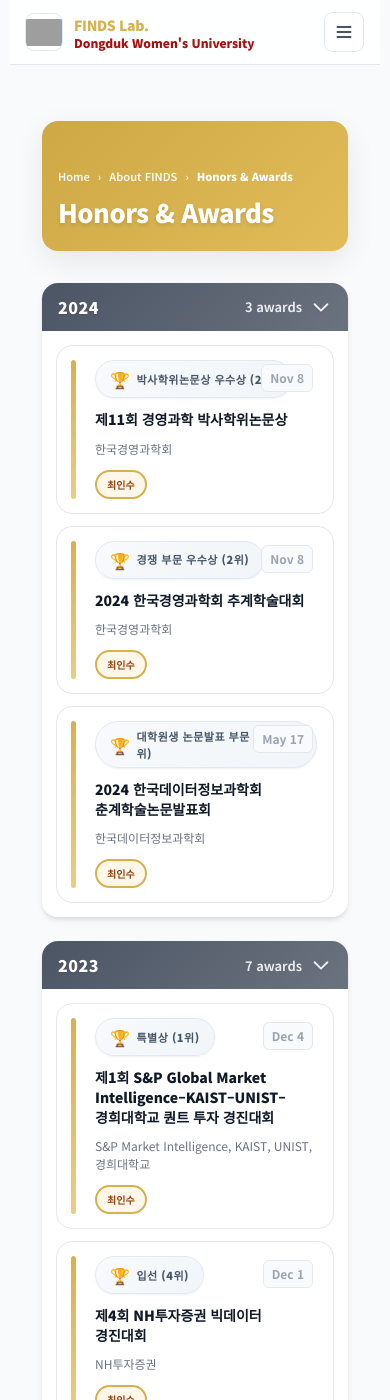
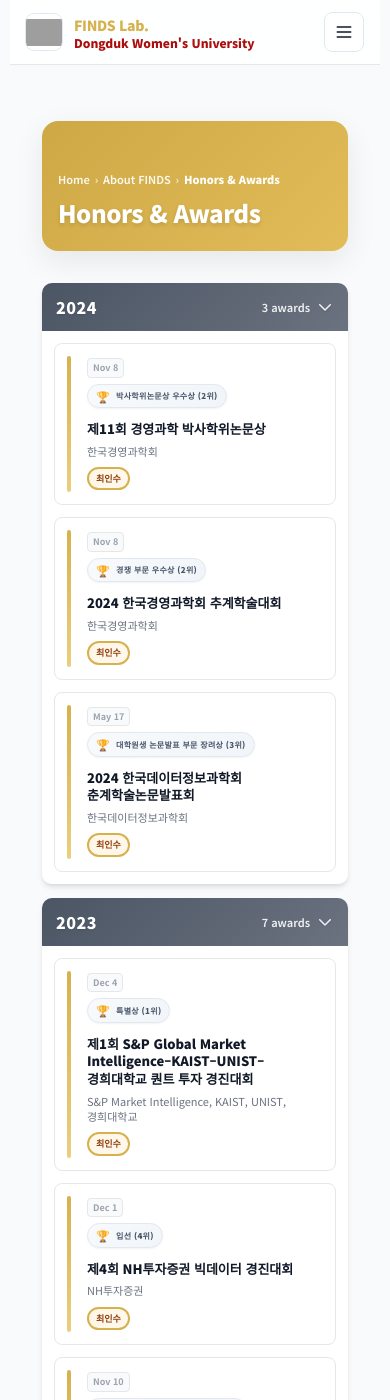
Before and after one commit to FinDS-Lab/site, a Jekyll site: the page built from about-honors.html, in a window 390 px wide and 1400 px high. Built offline with Jekyll 4.4.1, drawn with Linux system fonts in a browser that asks for light colours; nearby versions of some CDN libraries; some of the changed text lies outside the part shown; grey boxes are pictures that could not be loaded.

Commit message:
Update about-honors.html

```diff
--- a/about-honors.html
+++ b/about-honors.html
@@ -88,14 +88,14 @@
     @media (max-width: 768px) {
       .banner-content { padding: 24px 18px; min-height: 160px; }
       .banner-section { min-height: 160px; }
-      .banner-title { font-size: 1.9rem; }
+      .banner-title { font-size: 1.75rem; }
       .breadcrumbs-banner { font-size: 12px; }
     }
     @media (max-width: 480px) {
       .banner-content { padding: 20px 16px; min-height: 130px; }
       .banner-section { min-height: 130px; }
-      .banner-title { font-size: 1.6rem; }
-      .breadcrumbs-banner { font-size: 11px; }
+      .banner-title { font-size: 1.5rem; }
+      .breadcrumbs-banner { font-size: 11px; gap: .3rem; }
     }
   </style>
 
@@ -205,15 +205,17 @@
 :root{
   --honor-red: rgb(172, 14, 14);
   --award-gold: rgb(214, 177, 77);
+  --scholarship-blue: rgb(37, 99, 235);
   --primary-dark: #111827;
   --gradient-gold: linear-gradient(135deg, var(--award-gold), rgb(234, 207, 127));
   --gradient-red: linear-gradient(135deg, var(--honor-red), rgb(200, 40, 40));
+  --gradient-blue: linear-gradient(135deg, var(--scholarship-blue), rgb(59, 130, 246));
 }
 
 /* Year sections */
 .year-section{
-  margin-bottom: 24px;
-  border-radius: 1rem;
+  margin-bottom: 20px;
+  border-radius: 12px;
   overflow: hidden;
   box-shadow: 0 4px 6px -1px rgba(0,0,0,.1), 0 2px 4px -1px rgba(0,0,0,.06);
   transition: all 0.3s ease;
@@ -266,7 +268,7 @@
 }
 
 .year-header.collapsed{
-  border-radius: 1rem;
+  border-radius: 12px;
 }
 
 .year-badge{
@@ -296,17 +298,21 @@
   transform: rotate(-90deg);
 }
 
-/* Awards container */
+/* Awards container - 모바일 max-height 제거 */
 .awards-container{
   background: #fff;
   overflow: hidden;
   transition: all .4s ease;
-  max-height: 2000px;
+  max-height: none;
 }
 
 .awards-container.hidden{
-  max-height: 0;
+  max-height: 0 !important;
   opacity: 0;
+}
+
+.awards-container:not(.hidden){
+  max-height: none !important;
 }
 
 /* Grid layout for awards */
@@ -323,10 +329,10 @@
   }
 }
 
-/* Award card */
+/* Award card - 통일된 스타일 */
 .award-card{
   border: 1px solid #e5e7eb;
-  border-radius: 1rem;
+  border-radius: 12px;
   overflow: hidden;
   background: #fff;
   transition: all .3s ease;
@@ -349,6 +355,10 @@
   background: var(--gradient-red);
 }
 
+.award-card.scholarship::before {
+  background: var(--gradient-blue);
+}
+
 .award-card:hover{
   transform: translateY(-3px);
   box-shadow: 0 10px 25px rgba(0,0,0,.15);
@@ -381,24 +391,36 @@
   background: var(--gradient-gold);
 }
 
+.award-indicator.scholarship{
+  background: var(--gradient-blue);
+}
+
 /* Award body */
 .award-body{
   padding: 18px 20px 18px 0;
   position: relative;
 }
 
-/* Award date */
+/* Award header - 날짜와 배지를 한 줄에 */
+.award-header{
+  display: flex;
+  align-items: center;
+  justify-content: space-between;
+  margin-bottom: 12px;
+  flex-wrap: wrap;
+  gap: 8px;
+}
+
+/* Award date - 상단 왼쪽 */
 .award-date{
-  position: absolute;
-  top: 18px;
-  right: 20px;
-  font-size: 12px;
+  font-size: 11px;
   color: #9ca3af;
   font-weight: 700;
-  background: #f8fafc;
-  padding: 4px 8px;
+  background: #f9fafb;
+  padding: 3px 8px;
   border-radius: 6px;
   border: 1px solid #e5e7eb;
+  white-space: nowrap;
 }
 
 /* Award badge with icon */
@@ -409,18 +431,17 @@
   background: linear-gradient(135deg, #f8fafc, #f1f5f9);
   border: 1px solid #e2e8f0;
   border-radius: 999px;
-  padding: 6px 14px;
-  font-size: 11px;
+  padding: 5px 12px;
+  font-size: 10px;
   font-weight: 800;
   text-transform: uppercase;
-  margin-bottom: 12px;
   color: #475569;
   letter-spacing: 0.5px;
   box-shadow: 0 1px 2px rgba(0,0,0,.05);
 }
 
 .award-icon{
-  font-size: 16px;
+  font-size: 14px;
 }
 
 /* Award title - 한글/영어 단어 단위 줄바꿈 */
@@ -486,6 +507,12 @@
   color: #991b1b;
 }
 
+.winner-pill.bs{
+  border-color: var(--scholarship-blue);
+  background: linear-gradient(135deg, #eff6ff, #f0f9ff);
+  color: #1e40af;
+}
+
 .winner-pill.prof{
   border-color: var(--award-gold);
   background: linear-gradient(135deg, #fef7e6, #fff7ed);
@@ -499,7 +526,7 @@
   color: #9ca3af;
   font-weight: 600;
   border: 2px dashed #d1d5db;
-  border-radius: 1rem;
+  border-radius: 12px;
   background: linear-gradient(135deg, #fafafa, #f9fafb);
   font-size: 14px;
 }
@@ -512,27 +539,141 @@
   opacity: 0.5;
 }
 
-/* Mobile responsive */
+/* Mobile responsive - 전면 개선 */
 @media (max-width: 768px) {
-  .year-badge { font-size: 18px; }
-  .award-title { font-size: 15px; }
-  .award-meta { font-size: 13px; }
-  .winner-pill { font-size: 11px; padding: 5px 10px; }
-  .award-body { padding: 16px 18px 16px 0; }
-  .year-header { padding: 14px 20px; }
-  .awards-grid { padding: 16px; gap: 14px; grid-template-columns: 1fr; }
-  .award-inner { padding-left: 38px; }
-  .award-indicator { left: 14px; top: 14px; bottom: 14px; width: 5px; }
+  .year-section { margin-bottom: 16px; }
+  .year-badge { font-size: 17px; }
+  .year-header { padding: 14px 18px; }
+  .year-toggle { font-size: 12px; gap: 6px; }
+  .chevron { width: 20px; height: 20px; }
+
+  .awards-grid {
+    padding: 16px;
+    gap: 14px;
+    grid-template-columns: 1fr;
+  }
+
+  .award-card { border-radius: 10px; }
+  .award-inner { padding-left: 36px; }
+  .award-indicator {
+    left: 14px;
+    top: 14px;
+    bottom: 14px;
+    width: 5px;
+  }
+
+  .award-body { padding: 16px 16px 16px 0; }
+  .award-header {
+    flex-direction: column;
+    align-items: flex-start;
+    gap: 6px;
+  }
+  .award-date { font-size: 10px; padding: 2px 6px; }
+  .award-badge {
+    font-size: 9px;
+    padding: 4px 10px;
+  }
+  .award-icon { font-size: 12px; }
+  .award-title {
+    font-size: 14px;
+    margin-bottom: 8px;
+  }
+  .award-meta {
+    font-size: 12px;
+    margin-bottom: 10px;
+  }
+
+  .winners {
+    gap: 6px;
+    margin-top: 10px;
+  }
+  .winner-pill {
+    font-size: 10px;
+    padding: 4px 9px;
+  }
+
+  .empty {
+    padding: 40px 20px;
+    font-size: 13px;
+  }
+  .empty::before { font-size: 40px; }
 }
 
 @media (max-width: 480px) {
+  .year-section {
+    margin-bottom: 14px;
+    border-radius: 10px;
+  }
   .year-badge { font-size: 16px; }
-  .award-title { font-size: 14px; }
-  .award-meta { font-size: 12px; }
-  .winner-pill { font-size: 10px; }
-  .award-body { padding: 14px 16px 14px 0; }
-  .year-header { padding: 12px 16px; }
-  .awards-grid { padding: 14px; gap: 12px; }
+  .year-header { padding: 12px 14px; }
+  .year-toggle { font-size: 11px; }
+  .chevron { width: 18px; height: 18px; }
+
+  .awards-grid {
+    padding: 12px;
+    gap: 12px;
+  }
+
+  .award-card { border-radius: 8px; }
+  .award-inner { padding-left: 32px; }
+  .award-indicator {
+    left: 12px;
+    top: 12px;
+    bottom: 12px;
+    width: 4px;
+  }
+
+  .award-body { padding: 14px 14px 14px 0; }
+  .award-date {
+    font-size: 9px;
+    padding: 2px 5px;
+    border-radius: 4px;
+  }
+  .award-badge {
+    font-size: 8px;
+    padding: 3px 8px;
+    letter-spacing: 0.3px;
+  }
+  .award-icon { font-size: 11px; }
+  .award-title {
+    font-size: 13px;
+    margin-bottom: 6px;
+    line-height: 1.35;
+  }
+  .award-meta {
+    font-size: 11px;
+    margin-bottom: 8px;
+    line-height: 1.4;
+  }
+
+  .winners {
+    gap: 5px;
+    margin-top: 8px;
+  }
+  .winner-pill {
+    font-size: 9px;
+    padding: 3px 7px;
+    gap: 4px;
+  }
+
+  .empty {
+    padding: 35px 16px;
+    font-size: 12px;
+    border-radius: 8px;
+  }
+  .empty::before {
+    font-size: 36px;
+    margin-bottom: 12px;
+  }
+}
+
+/* 초소형 디바이스 (320px) */
+@media (max-width: 360px) {
+  .banner-title { font-size: 1.35rem; }
+  .year-badge { font-size: 15px; }
+  .award-title { font-size: 12px; }
+  .award-meta { font-size: 10px; }
+  .winner-pill { font-size: 8px; padding: 2px 6px; }
 }
 </style>
 
@@ -554,10 +695,59 @@
   return years.slice(0, 3);
 }
 
-// 수상 카드 생성
+// 날짜를 기준으로 학위 레벨 결정하는 함수
+function getDegreeLevel(dateStr, name) {
+  // 날짜 파싱 (예: "May 17", "2024.05.17" 등 다양한 형식 처리)
+  const currentYear = new Date().getFullYear();
+  let parsedDate;
+
+  // "May 17" 같은 형식인 경우 현재 연도 추가
+  if (!dateStr.includes('20')) {
+    dateStr = dateStr + ', ' + currentYear;
+  }
+
+  // 날짜 파싱 시도
+  parsedDate = new Date(dateStr.replace(/\./g, '-'));
+
+  // 2021년 3월 이후: 박사
+  const phdStart = new Date('2021-03-01');
+  // 2018년 2월 26일 이후 ~ 2021년 2월: 석사
+  const msStart = new Date('2018-02-26');
+  const msEnd = new Date('2021-02-28');
+
+  // 교수님은 항상 prof
+  if (name && (name.includes('Prof') || name.includes('교수'))) {
+    return 'prof';
+  }
+
+  // 날짜 기준으로 학위 판단
+  if (parsedDate >= phdStart) {
+    return 'phd';
+  } else if (parsedDate >= msStart && parsedDate <= msEnd) {
+    return 'ms';
+  } else {
+    return 'bs'; // 학사
+  }
+}
+
+// 수상 카드 생성 - 날짜 위치 변경 및 학위 자동 판단
 function createAwardCard(item) {
   const winnersHtml = item.winners.map(w => {
-    return `<span class="winner-pill ${w.level}">${w.name}</span>`;
+    // 기존 level이 있으면 사용, 없으면 날짜 기준으로 자동 판단
+    let level = w.level;
+    if (!level || level === '') {
+      level = getDegreeLevel(item.date, w.name);
+    }
+    // ms가 아닌 석사 관련 레벨을 ms로 통일
+    if (level === 'master' || level === 'msc') {
+      level = 'ms';
+    }
+    // bs가 아닌 학사 관련 레벨을 bs로 통일
+    if (level === 'bachelor' || level === 'undergrad' || level === 'ug') {
+      level = 'bs';
+    }
+
+    return `<span class="winner-pill ${level}">${w.name}</span>`;
   }).join('');
 
   return `
@@ -565,11 +755,13 @@
       <div class="award-inner">
         <div class="award-indicator ${item.type}"></div>
         <div class="award-body">
+          <div class="award-header">
             <span class="award-date">${item.date}</span>
             <span class="award-badge">
               <span class="award-icon">${item.icon}</span>
               ${item.title}
             </span>
+          </div>
           <div class="award-title">${item.event}</div>
           <div class="award-meta">${item.organization}</div>
           <div class="winners">${winnersHtml}</div>
@@ -621,17 +813,41 @@
   container.innerHTML = html;
 }
 
-// 토글 함수
+// 토글 함수 - 애니메이션 개선
 function toggleYear(header) {
   const container = header.nextElementSibling;
   const isHidden = container.classList.contains('hidden');
 
   if (isHidden) {
+    // 열기
+    container.style.maxHeight = '0px';
     container.classList.remove('hidden');
     header.classList.remove('collapsed');
+
+    // 높이 계산 후 애니메이션
+    setTimeout(() => {
+      const height = container.scrollHeight;
+      container.style.maxHeight = height + 'px';
+
+      // 애니메이션 후 max-height 제거
+      setTimeout(() => {
+        container.style.maxHeight = 'none';
+      }, 400);
+    }, 10);
   } else {
+    // 닫기
+    const height = container.scrollHeight;
+    container.style.maxHeight = height + 'px';
+
+    setTimeout(() => {
+      container.style.maxHeight = '0px';
+
+      setTimeout(() => {
         container.classList.add('hidden');
         header.classList.add('collapsed');
+        container.style.maxHeight = '';
+      }, 400);
+    }, 10);
   }
 }
 
```
Also changed, not shown: other parts of about-honors.html (+1 -1 lines). Lines whose indentation alone changed are shown as unchanged.
